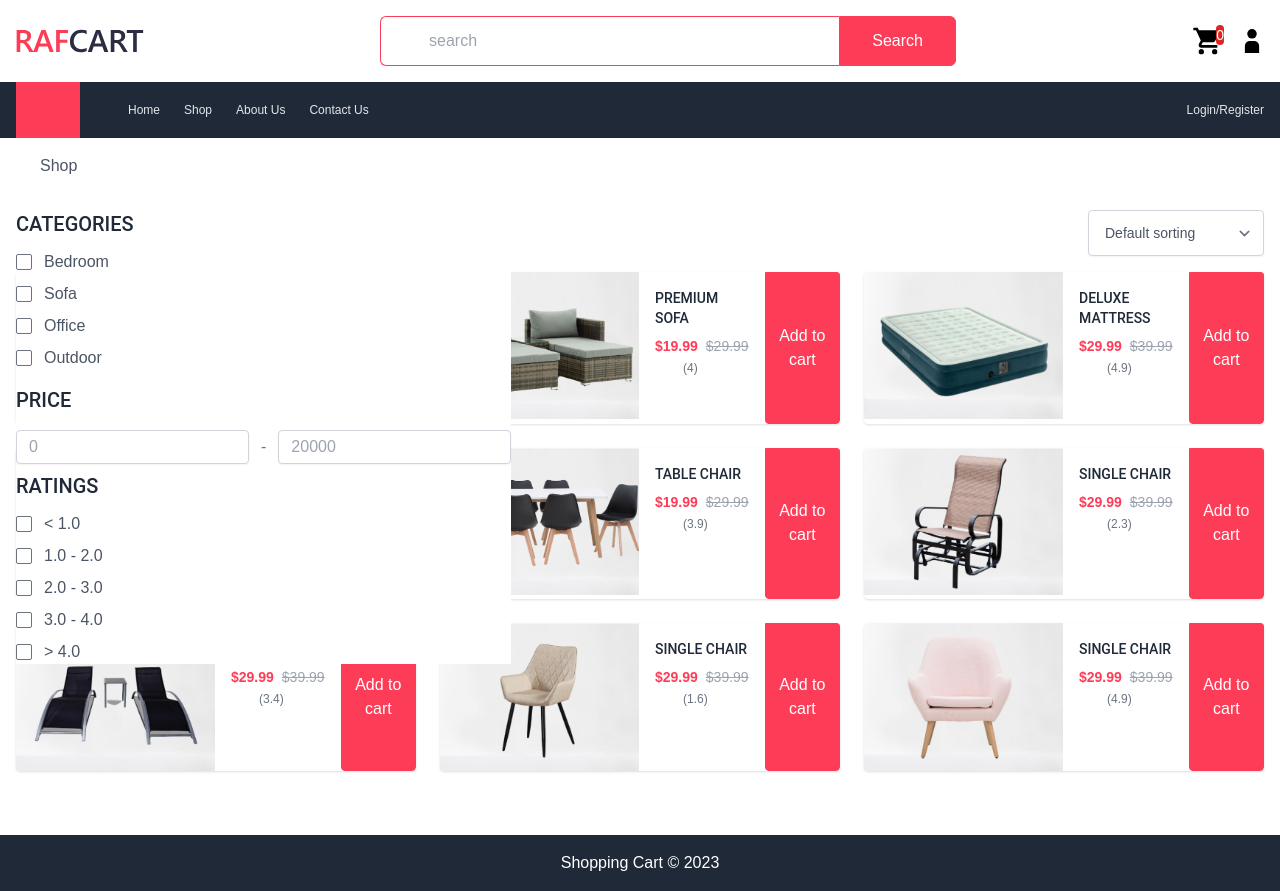
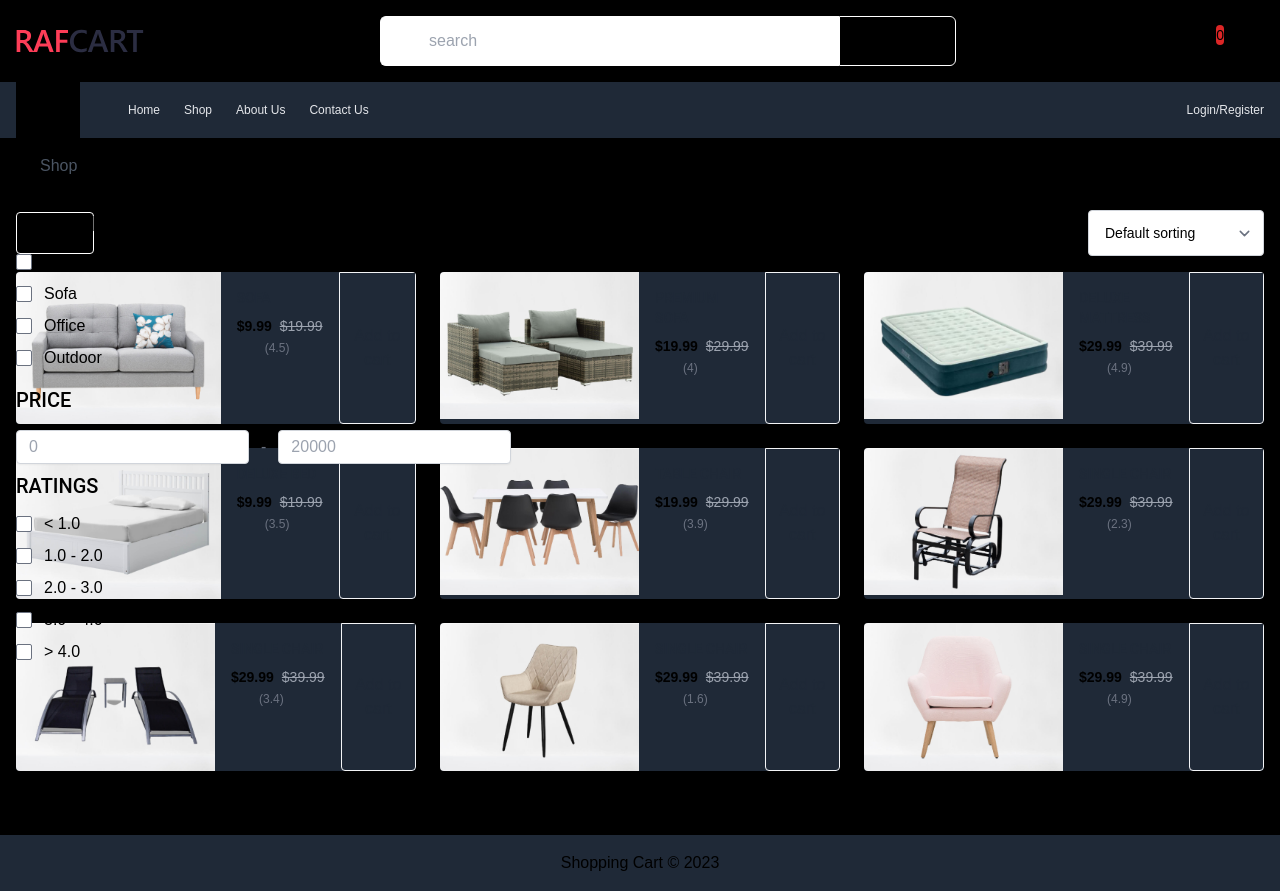
Before and after one commit to M-A-N-I-K/ecommerce-website, a React (Vite) app in the folder Client/: page /#/ in a window 1280 px wide. Both pictures are taken after a click on the button "Filters". Built offline with nearby package versions, Linux system fonts and the light colour scheme.

Commit message:
Theme Changed

```diff
--- a/Client/src/Components/Header.tsx
+++ b/Client/src/Components/Header.tsx
@@ -7,7 +7,7 @@ const Header = () => {
 	const logo: string = new URL(`../Images/logo.svg`, import.meta.url).href;
 
 	const content = (
-		<header className="py-4 shadow-sm bg-white">
+		<header className="py-4 shadow-sm bg-black">
 			<div className="container flex items-center justify-between">
 				<Link to="/">
 					<img src={logo} alt="Logo" className="w-32" />
@@ -24,7 +24,7 @@ const Header = () => {
 						className="w-full border border-primary border-r-0 pl-12 py-3 pr-3 rounded-l-md hidden md:flex focus:outline-none"
 						placeholder="search"
 					/>
-					<button className="bg-primary border border-primary text-white px-8 rounded-r-md hover:bg-transparent hover:text-primary transition md:flex items-center hidden">
+					<button className="hover:bg-primary border border-primary text-white px-8 rounded-r-md bg-transparent transition md:flex items-center hidden">
 						Search
 					</button>
 				</div>
@@ -46,17 +46,16 @@ const Header = () => {
 					</Link>
 					<a
 						href="#"
-						className="text-center mb-[1px] text-gray-700 hover:text-primary transition relative"
+						className="text-center mb-[1px] text-gray-700 hover:text-gray-600 transition relative"
 					>
 						<svg
-							className="w-6 h-6"
+							className="w-6 h-6 fill-current"
 							version="1.1"
 							id="Capa_1"
 							xmlns="http://www.w3.org/2000/svg"
 							xmlnsXlink="http://www.w3.org/1999/xlink"
 							viewBox="0 0 60.671 60.671"
 							xmlSpace="preserve"
-							fill="#000000"
 						>
 							<g id="SVGRepo_bgCarrier" strokeWidth="0"></g>
 							<g
@@ -71,16 +70,12 @@ const Header = () => {
 									<g>
 										{" "}
 										<ellipse
-											style={{ fill: "#010002" }}
 											cx="30.336"
 											cy="12.097"
 											rx="11.997"
 											ry="12.097"
 										></ellipse>{" "}
-										<path
-											style={{ fill: "#010002" }}
-											d="M35.64,30.079H25.031c-7.021,0-12.714,5.739-12.714,12.821v17.771h36.037V42.9 C48.354,35.818,42.661,30.079,35.64,30.079z"
-										></path>{" "}
+										<path d="M35.64,30.079H25.031c-7.021,0-12.714,5.739-12.714,12.821v17.771h36.037V42.9 C48.354,35.818,42.661,30.079,35.64,30.079z"></path>{" "}
 									</g>{" "}
 								</g>{" "}
 							</g>
--- a/Client/src/Components/Navbar.tsx
+++ b/Client/src/Components/Navbar.tsx
@@ -22,8 +22,8 @@ const Navbar = () => {
 	return (
 		<nav className="bg-gray-800">
 			<div className="container flex">
-				<div className="px-8 py-4 bg-primary md:flex items-center cursor-pointer relative group hidden">
-					<span className="text-white">
+				<div className="px-8 py-4 z-20 bg-white md:flex items-center cursor-pointer relative group hidden">
+					<span className="text-gray-700">
 						<svg
 							version="1.1"
 							id="Capa_1"
@@ -70,10 +70,10 @@ const Navbar = () => {
 						</svg>
 					</span>
 
-					<span className="capitalize ml-2 text-white hidden">
+					<span className="capitalize ml-2 text-gray-700 hidden">
 						All Categories
 					</span>
-					<div className="absolute w-full left-0 top-full bg-white shadow-md py-3 divide-y divide-gray-300 divide-dashed opacity-0 group-hover:opacity-100 transition duration-300 invisible group-hover:visible">
+					<div className="absolute w-full left-0 top-full bg-gray-700 shadow-md py-3 divide-y divide-gray-300 divide-dashed opacity-0 group-hover:opacity-100 transition duration-300 invisible group-hover:visible">
 						<a
 							href="#"
 							className="flex items-center px-6 py-3 hover:bg-gray-100 transition"
@@ -83,7 +83,7 @@ const Navbar = () => {
 								alt="sofa"
 								className="w-5 h-5 object-contain"
 							/>
-							<span className="ml-6 text-gray-600 text-sm">Sofa</span>
+							<span className="ml-6 text-white text-sm">Sofa</span>
 						</a>
 						<a
 							href="#"
@@ -94,7 +94,7 @@ const Navbar = () => {
 								alt="terrace"
 								className="w-5 h-5 object-contain"
 							/>
-							<span className="ml-6 text-gray-600 text-sm">Terrace</span>
+							<span className="ml-6 text-white text-sm">Terrace</span>
 						</a>
 						<a
 							href="#"
@@ -105,7 +105,7 @@ const Navbar = () => {
 								alt="bed"
 								className="w-5 h-5 object-contain"
 							/>
-							<span className="ml-6 text-gray-600 text-sm">Bed</span>
+							<span className="ml-6 text-white text-sm">Bed</span>
 						</a>
 						<a
 							href="#"
@@ -116,7 +116,7 @@ const Navbar = () => {
 								alt="office"
 								className="w-5 h-5 object-contain"
 							/>
-							<span className="ml-6 text-gray-600 text-sm">Office</span>
+							<span className="ml-6 text-white text-sm">Office</span>
 						</a>
 						<a
 							href="#"
@@ -127,7 +127,7 @@ const Navbar = () => {
 								alt="outdoor"
 								className="w-5 h-5 object-contain"
 							/>
-							<span className="ml-6 text-gray-600 text-sm">Outdoor</span>
+							<span className="ml-6 text-white text-sm">Outdoor</span>
 						</a>
 						<a
 							href="#"
@@ -138,9 +138,7 @@ const Navbar = () => {
 								alt="Mattress"
 								className="w-5 h-5 object-contain"
 							/>
-							<span className="ml-6 text-gray-600 text-sm">
-								Mattress
-							</span>
+							<span className="ml-6 text-white text-sm">Mattress</span>
 						</a>
 					</div>
 				</div>
@@ -149,32 +147,32 @@ const Navbar = () => {
 					<div className="flex items-center space-x-6 capitalize">
 						<Link
 							to="/home"
-							className="text-gray-200 text-xs md:text-base hover:text-white transition"
+							className="text-gray-200 text-xs md:text-base hover:text-gray-700 transition"
 						>
 							Home
 						</Link>
 						<Link
 							to="/"
-							className="text-gray-200 text-xs md:text-base hover:text-white transition"
+							className="text-gray-200 text-xs md:text-base hover:text-gray-700 transition"
 						>
 							Shop
 						</Link>
 						<Link
 							to="/"
-							className="text-gray-200 text-xs md:text-base hover:text-white transition"
+							className="text-gray-200 text-xs md:text-base hover:text-gray-700 transition"
 						>
 							About us
 						</Link>
 						<Link
 							to="/"
-							className="text-gray-200 text-xs md:text-base hover:text-white transition"
+							className="text-gray-200 text-xs md:text-base hover:text-gray-700 transition"
 						>
 							Contact us
 						</Link>
 					</div>
 					<Link
 						to="/login"
-						className="text-gray-200 text-xs md:text-base hover:text-white transition"
+						className="text-gray-200 text-xs md:text-base hover:text-gray-700 transition"
 					>
 						Login/Register
 					</Link>
--- a/Client/src/Components/Product.tsx
+++ b/Client/src/Components/Product.tsx
@@ -66,7 +66,7 @@ const Product2 = ({
 	};
 
 	return (
-		<div className="bg-white flex flex-col justify-between shadow rounded overflow-hidden group">
+		<div className="bg-gray-800 flex flex-col justify-between shadow rounded overflow-hidden group">
 			<div className="relative">
 				<img src={img} alt={product.name} className="w-full" />
 				<div
@@ -75,14 +75,14 @@ const Product2 = ({
 				>
 					<a
 						href="#"
-						className="text-white text-lg w-9 h-8 rounded-full bg-primary flex items-center justify-center hover:bg-gray-800 transition"
+						className="text-gray-100 text-lg w-9 h-8 rounded-full bg-gray-100 flex items-center justify-center hover:bg-gray-800 transition"
 						title="view product"
 					>
 						<i className="fa-solid fa-magnifying-glass"></i>
 					</a>
 					<a
 						href="#"
-						className="text-white text-lg w-9 h-8 rounded-full bg-primary flex items-center justify-center hover:bg-gray-800 transition"
+						className="text-gray-100 text-lg w-9 h-8 rounded-full bg-gray-100 flex items-center justify-center hover:bg-gray-800 transition"
 						title="add to wishlist"
 					>
 						<i className="fa-solid fa-heart"></i>
@@ -91,12 +91,12 @@ const Product2 = ({
 			</div>
 			<div className="pt-4 pb-3 px-4">
 				<a href="#">
-					<h4 className="uppercase font-medium text-sm md:text-xl mb-2 text-gray-800 hover:text-primary transition">
+					<h4 className="uppercase font-medium text-sm md:text-xl mb-2 text-gray-800 hover:text-gray-100 transition">
 						{product.name}
 					</h4>
 				</a>
 				<div className="flex items-baseline mb-1 space-x-2">
-					<p className="text-sm md:text-xl text-primary font-semibold">
+					<p className="text-sm md:text-xl text-gray-100 font-semibold">
 						{new Intl.NumberFormat("en-US", {
 							style: "currency",
 							currency: "USD",
@@ -124,7 +124,7 @@ const Product2 = ({
 			</div>
 			<button
 				onClick={onAddToCart}
-				className="block w-full py-1 text-center text-white bg-primary border border-primary rounded-b hover:bg-transparent hover:text-primary transition"
+				className="block w-full py-1 text-center hover:bg-gray-200 border border-gray-100 rounded-b bg-gray-50 text-gray-800 transition"
 			>
 				Add to cart
 			</button>
--- a/Client/src/Components/ProductList.tsx
+++ b/Client/src/Components/ProductList.tsx
@@ -90,7 +90,7 @@ const Products2 = ({
 				<div className="flex gap-2">
 					<button
 						onClick={() => setToggleFilters(!toggleFilters)}
-						className="border border-primary flex items-center justify-center text-white bg-primary rounded cursor-pointer px-4 py-2"
+						className="border border-primary flex items-center justify-center text-white bg-gray-700 rounded cursor-pointer px-4 py-2"
 					>
 						Filters
 					</button>
@@ -98,7 +98,7 @@ const Products2 = ({
 				<select
 					name="sort"
 					id="sort"
-					className="w-44 text-sm ml-auto text-gray-600 py-3 px-4 border-gray-300 shadow-sm rounded focus:ring-primary focus:border-primary"
+					className="w-44 text-sm bg-gray-700 text-gray-50 ml-auto py-3 px-4 border-gray-300 shadow-sm rounded focus:ring-primary focus:border-primary"
 					onChange={(e) => setSortingOption(e.target.value)}
 				>
 					<option value="">Default sorting</option>
--- a/Client/src/Components/SideBar.tsx
+++ b/Client/src/Components/SideBar.tsx
@@ -37,10 +37,10 @@ const SideBar = ({
 						? "scale-100 opacity-100 transform-none transition-transform ease-in-out duration-500"
 						: "scale-0 opacity-0 transform-none transition-transform ease-in-out duration-500 hidden"
 				} origin-top-left absolute
-				 mt-16 z-10 left-2 md:left-32 bg-white shadow-lg p-8 animate-scaleFromTopLeft`}
+				 mt-16 z-10 left-2 md:left-32 bg-gray-700 shadow-lg p-8 animate-scaleFromTopLeft`}
 			>
 				<div>
-					<h3 className="text-xl text-gray-800 mb-3 uppercase font-medium">
+					<h3 className="text-xl text-white mb-3 uppercase font-medium">
 						Categories
 					</h3>
 					<div className="space-y-2">
@@ -51,11 +51,11 @@ const SideBar = ({
 								name="cat-1"
 								id="cat-1"
 								value="Bedroom"
-								className="text-primary focus:ring-0 rounded-sm cursor-pointer"
+								className="text-gray-50 focus:ring-0 rounded-sm cursor-pointer"
 							/>
 							<label
 								htmlFor="cat-1"
-								className="text-gray-600 ml-3 cusror-pointer"
+								className="text-gray-50 ml-3 cusror-pointer"
 							>
 								Bedroom
 							</label>
@@ -67,11 +67,11 @@ const SideBar = ({
 								name="cat-2"
 								id="cat-2"
 								value="Sofa"
-								className="text-primary focus:ring-0 rounded-sm cursor-pointer"
+								className="text-gray-100 focus:ring-0 rounded-sm cursor-pointer"
 							/>
 							<label
 								htmlFor="cat-2"
-								className="text-gray-600 ml-3 cusror-pointer"
+								className="text-gray-50 ml-3 cusror-pointer"
 							>
 								Sofa
 							</label>
@@ -83,11 +83,11 @@ const SideBar = ({
 								name="cat-3"
 								id="cat-3"
 								value="Office"
-								className="text-primary focus:ring-0 rounded-sm cursor-pointer"
+								className="text-gray-100 focus:ring-0 rounded-sm cursor-pointer"
 							/>
 							<label
 								htmlFor="cat-3"
-								className="text-gray-600 ml-3 cusror-pointer"
+								className="text-gray-50 ml-3 cusror-pointer"
 							>
 								Office
 							</label>
@@ -99,11 +99,11 @@ const SideBar = ({
 								name="cat-4"
 								id="cat-4"
 								value="Outdoor"
-								className="text-primary focus:ring-0 rounded-sm cursor-pointer"
+								className="text-gray-100 focus:ring-0 rounded-sm cursor-pointer"
 							/>
 							<label
 								htmlFor="cat-4"
-								className="text-gray-600 ml-3 cusror-pointer"
+								className="text-gray-50 ml-3 cusror-pointer"
 							>
 								Outdoor
 							</label>
@@ -112,7 +112,7 @@ const SideBar = ({
 				</div>
 
 				<div className="pt-4">
-					<h3 className="text-xl text-gray-800 mb-3 uppercase font-medium">
+					<h3 className="text-xl text-white mb-3 uppercase font-medium">
 						Price
 					</h3>
 					<div className="mt-4 flex items-center">
@@ -121,7 +121,7 @@ const SideBar = ({
 							onChange={(e) => setMinPrice(JSON.parse(e.target.value))}
 							id="min"
 							placeholder="0"
-							className="w-full border-gray-300 focus:border-primary rounded focus:ring-0 px-3 py-1 text-gray-600 shadow-sm"
+							className="w-full border-gray-300 focus:border-gray-100 rounded focus:ring-0 px-3 py-1 text-gray-50 shadow-sm"
 						/>
 						<span className="mx-3 text-gray-500">-</span>
 						<input
@@ -130,12 +130,12 @@ const SideBar = ({
 							name="max"
 							id="max"
 							placeholder="20000"
-							className="w-full border-gray-300 focus:border-primary rounded focus:ring-0 px-3 py-1 text-gray-600 shadow-sm"
+							className="w-full border-gray-300 focus:border-gray-100 rounded focus:ring-0 px-3 py-1 text-gray-50 shadow-sm"
 						/>
 					</div>
 				</div>
 				<div>
-					<h3 className="mt-2 text-xl text-gray-800 mb-3 uppercase font-medium">
+					<h3 className="mt-2 text-xl text-white mb-3 uppercase font-medium">
 						Ratings
 					</h3>
 					<div className="space-y-2">
@@ -145,11 +145,11 @@ const SideBar = ({
 								onChange={handleChangeCategory}
 								id="cat-1"
 								value="0"
-								className="text-primary focus:ring-0 rounded-sm cursor-pointer"
+								className="text-gray-100 focus:ring-0 rounded-sm cursor-pointer"
 							/>
 							<label
 								htmlFor="cat-1"
-								className="text-gray-600 ml-3 cusror-pointer"
+								className="text-gray-50 ml-3 cusror-pointer"
 							>
 								&#60; 1.0
 							</label>
@@ -160,11 +160,11 @@ const SideBar = ({
 								onChange={handleChangeRating}
 								id="cat-1"
 								value="1.0"
-								className="text-primary focus:ring-0 rounded-sm cursor-pointer"
+								className="text-gray-100 focus:ring-0 rounded-sm cursor-pointer"
 							/>
 							<label
 								htmlFor="cat-1"
-								className="text-gray-600 ml-3 cusror-pointer"
+								className="text-gray-50 ml-3 cusror-pointer"
 							>
 								1.0 - 2.0
 							</label>
@@ -175,11 +175,11 @@ const SideBar = ({
 								type="checkbox"
 								id="cat-2"
 								value="2.0"
-								className="text-primary focus:ring-0 rounded-sm cursor-pointer"
+								className="text-gray-100 focus:ring-0 rounded-sm cursor-pointer"
 							/>
 							<label
 								htmlFor="cat-2"
-								className="text-gray-600 ml-3 cusror-pointer"
+								className="text-gray-50 ml-3 cusror-pointer"
 							>
 								2.0 - 3.0
 							</label>
@@ -190,11 +190,11 @@ const SideBar = ({
 								onChange={handleChangeRating}
 								id="cat-3"
 								value="3.0"
-								className="text-primary focus:ring-0 rounded-sm cursor-pointer"
+								className="text-gray-100 focus:ring-0 rounded-sm cursor-pointer"
 							/>
 							<label
 								htmlFor="cat-3"
-								className="text-gray-600 ml-3 cusror-pointer"
+								className="text-gray-50 ml-3 cusror-pointer"
 							>
 								3.0 - 4.0
 							</label>
@@ -205,11 +205,11 @@ const SideBar = ({
 								onChange={handleChangeRating}
 								id="cat-4"
 								value="4.0"
-								className="text-primary focus:ring-0 rounded-sm cursor-pointer"
+								className="text-gray-100 focus:ring-0 rounded-sm cursor-pointer"
 							/>
 							<label
 								htmlFor="cat-4"
-								className="text-gray-600 ml-3 cusror-pointer"
+								className="text-gray-50 ml-3 cusror-pointer"
 							>
 								&gt; 4.0
 							</label>
--- a/Client/src/Utils/Banner.tsx
+++ b/Client/src/Utils/Banner.tsx
@@ -21,7 +21,7 @@ const Banner = (): ReactElement => {
 				<div className="mt-12">
 					<Link
 						to="/shop"
-						className="bg-primary border border-primary text-white px-8 py-3 font-medium
+						className="bg-primary border border-primary text-black px-8 py-3 font-medium
                     rounded-md hover:bg-transparent hover:text-primary"
 					>
 						Shop Now
--- a/Client/src/Utils/Categories.tsx
+++ b/Client/src/Utils/Categories.tsx
@@ -27,7 +27,7 @@ const Categories = (): ReactElement => {
 	).href;
 	return (
 		<div className="container py-16">
-			<h2 className="text-2xl font-medium text-gray-800 uppercase mb-6">
+			<h2 className="text-2xl font-medium text-gray-100 uppercase mb-6">
 				shop by category
 			</h2>
 			<div className="grid grid-cols-3 gap-3">
--- a/Client/src/app.css
+++ b/Client/src/app.css
@@ -10,11 +10,14 @@
 	border-color: #e5e7eb;
 	/* 2 */
 }
+#root {
+	background: black;
+}
 
 .Toastify__progress-bar-theme--light {
 	--tw-bg-opacity: 1;
-	background-color: rgb(253 61 87 / var(--tw-bg-opacity));
-	color: rgb(253 61 87 / var(--tw-bg-opacity));
+	background-color: rgb(255 255 255 / var(--tw-bg-opacity));
+	color: rgb(255 255 255 / var(--tw-bg-opacity));
 }
 
 ::before,
@@ -190,7 +193,7 @@ textarea {
 	/* 1 */
 	line-height: inherit;
 	/* 1 */
-	color: inherit;
+	color: blue;
 	/* 1 */
 	margin: 0;
 	/* 2 */
@@ -749,9 +752,9 @@ h6 {
 
 .size-selector input:checked + label {
 	--tw-bg-opacity: 1;
-	background-color: rgb(253 61 87 / var(--tw-bg-opacity));
+	background-color: rgb(255 255 255 / var(--tw-bg-opacity));
 	--tw-text-opacity: 1;
-	color: rgb(255 255 255 / var(--tw-text-opacity));
+	color: rgb(0 0 0 / var(--tw-text-opacity));
 }
 
 .color-selector input:checked + label {
@@ -762,7 +765,7 @@ h6 {
 	box-shadow: var(--tw-ring-offset-shadow), var(--tw-ring-shadow),
 		var(--tw-shadow, 0 0 #0000);
 	--tw-ring-opacity: 1;
-	--tw-ring-color: rgb(253 61 87 / var(--tw-ring-opacity));
+	--tw-ring-color: rgb(255 255 255 / var(--tw-ring-opacity));
 }
 
 .input-box {
@@ -799,7 +802,7 @@ h6 {
 
 .input-box:focus {
 	--tw-border-opacity: 1;
-	border-color: rgb(253 61 87 / var(--tw-border-opacity));
+	border-color: rgb(255 255 255 / var(--tw-border-opacity));
 	--tw-ring-offset-shadow: var(--tw-ring-inset) 0 0 0
 		var(--tw-ring-offset-width) var(--tw-ring-offset-color);
 	--tw-ring-shadow: var(--tw-ring-inset) 0 0 0
@@ -1331,7 +1334,7 @@ h6 {
 
 .border-primary {
 	--tw-border-opacity: 1;
-	border-color: rgb(253 61 87 / var(--tw-border-opacity));
+	border-color: rgb(255 255 255 / var(--tw-border-opacity));
 }
 
 .border-gray-100 {
@@ -1356,12 +1359,12 @@ h6 {
 
 .bg-white {
 	--tw-bg-opacity: 1;
-	background-color: rgb(255 255 255 / var(--tw-bg-opacity));
+	background-color: rgb(0 0 0 / var(--tw-bg-opacity));
 }
 
 .bg-primary {
 	--tw-bg-opacity: 1;
-	background-color: rgb(253 61 87 / var(--tw-bg-opacity));
+	background-color: rgb(255 255 255 / var(--tw-bg-opacity));
 }
 
 .bg-gray-800 {
@@ -1627,7 +1630,7 @@ h6 {
 
 .text-white {
 	--tw-text-opacity: 1;
-	color: rgb(255 255 255 / var(--tw-text-opacity));
+	color: rgb(0 0 0 / var(--tw-text-opacity));
 }
 
 .text-gray-700 {
@@ -1657,7 +1660,7 @@ h6 {
 
 .text-primary {
 	--tw-text-opacity: 1;
-	color: rgb(253 61 87 / var(--tw-text-opacity));
+	color: rgb(0 0 0 / var(--tw-text-opacity));
 }
 
 .text-yellow-400 {
@@ -1767,12 +1770,12 @@ h6 {
 
 .hover\:text-primary:hover {
 	--tw-text-opacity: 1;
-	color: rgb(253 61 87 / var(--tw-text-opacity));
+	color: rgb(107 118 128 / var(--tw-text-opacity));
 }
 
 .hover\:text-white:hover {
 	--tw-text-opacity: 1;
-	color: rgb(255 255 255 / var(--tw-text-opacity));
+	color: rgb(0 0 0 / var(--tw-text-opacity));
 }
 
 .hover\:text-gray-500:hover {
@@ -1787,7 +1790,7 @@ h6 {
 
 .focus\:border-primary:focus {
 	--tw-border-opacity: 1;
-	border-color: rgb(253 61 87 / var(--tw-border-opacity));
+	border-color: rgb(255 255 255 / var(--tw-border-opacity));
 }
 
 .focus\:outline-none:focus {
@@ -1806,7 +1809,7 @@ h6 {
 
 .focus\:ring-primary:focus {
 	--tw-ring-opacity: 1;
-	--tw-ring-color: rgb(253 61 87 / var(--tw-ring-opacity));
+	--tw-ring-color: rgb(255 255 255 / var(--tw-ring-opacity));
 }
 
 .group:hover .group-hover\:visible {
```
Also changed, not shown: Client/src/Pages/Login.tsx (+10 -13 lines), Client/src/Pages/Register.tsx (+14 -17 lines), Client/src/Utils/Features.tsx (+5 -5 lines).
